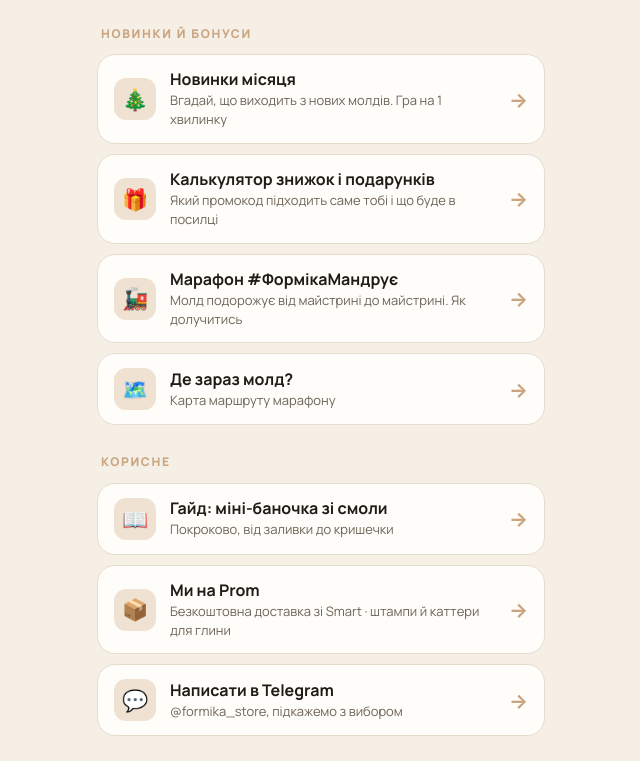
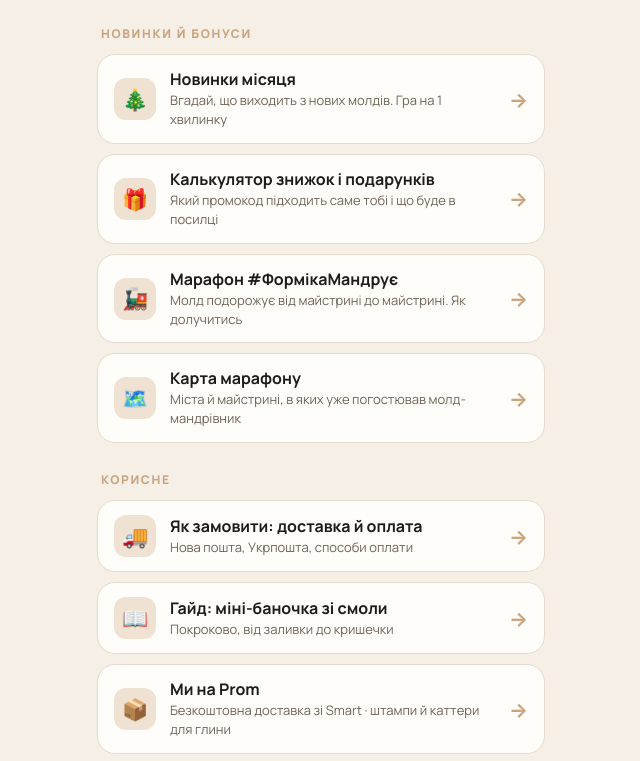
Before and after one commit to Mi-Ksuzi/formika-feeds, a plain HTML site: page links/index.html in a window 1280 px wide. Shown: the part 506-1267 px from the top of the page, without its empty margins (319-959 px from the left). Drawn offline with Linux system fonts and the light colour scheme.

Commit message:
Links page: rename relay map, add delivery and payment
Co-Authored-By: Claude Opus 5.5 <noreply@anthropic.com>
Claude-Session: https://claude.ai/code/session_01BgQ5wSDUceU35RVXDxzkbh

```diff
--- a/links/index.html
+++ b/links/index.html
@@ -84,9 +84,12 @@ h1{font-size:26px;font-weight:800;letter-spacing:.02em;margin:0}
       <span class="i">🚂</span><span class="t"><b>Марафон #ФормікаМандрує</b><small>Молд подорожує від майстрині до майстрині. Як долучитись</small></span><span class="ar">→</span></a>
 
     <a class="b" href="https://claude.ai/artifact/KvkHTPpuy5Ck8u9yASTjCt">
-      <span class="i">🗺️</span><span class="t"><b>Де зараз молд?</b><small>Карта маршруту марафону</small></span><span class="ar">→</span></a>
+      <span class="i">🗺️</span><span class="t"><b>Карта марафону</b><small>Міста й майстрині, в яких уже погостював молд-мандрівник</small></span><span class="ar">→</span></a>
 
     <p class="sec">Корисне</p>
+
+    <a class="b" href="https://formika.store/for-customers/dostavka-i-oplata/?utm_source=instagram&utm_medium=bio&utm_campaign=links">
+      <span class="i">🚚</span><span class="t"><b>Як замовити: доставка й оплата</b><small>Нова пошта, Укрпошта, способи оплати</small></span><span class="ar">→</span></a>
 
     <a class="b" href="https://formika.store/blog/How-to-make-a-mini-resin-jar/?utm_source=instagram&utm_medium=bio&utm_campaign=links">
       <span class="i">📖</span><span class="t"><b>Гайд: міні-баночка зі смоли</b><small>Покроково, від заливки до кришечки</small></span><span class="ar">→</span></a>
```
